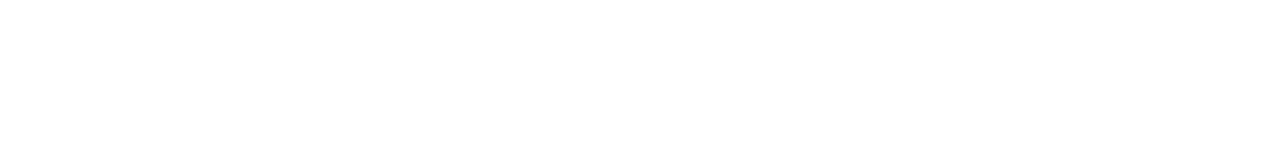
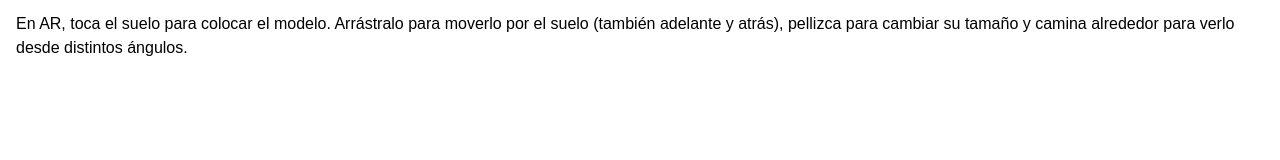
Before and after one commit to FriedrichVR/web-xr-test, a plain HTML site: page index.html in a window 1280 px wide. Drawn offline with Linux system fonts and the light colour scheme; some packages are replaced by stand-ins of ours; a script that the page names is missing.

Commit message:
Update AR button text and enhance AR help instructions in index.html

```diff
--- a/index.html
+++ b/index.html
@@ -25,6 +25,12 @@
       position: relative;
     }
 
+    .ar-help {
+      margin: 12px 16px;
+      font-family: Arial, sans-serif;
+      line-height: 1.5;
+    }
+
     #ar-button {
       display: block !important;
       width: 120px;
@@ -50,12 +56,19 @@
     shadow-intensity="2"
     touch-action="pan-y"
     ar
-    ar-modes="webxr scene-viewer quick-look"
+    ar-modes="scene-viewer quick-look webxr"
     ar-placement="floor"
+    ar-scale="auto"
     auto-rotate
   >
-    <button id="ar-button" slot="ar-button">Iniciar AR</button>
+    <button id="ar-button" slot="ar-button">Ver en mi espacio</button>
   </model-viewer>
+
+  <p class="ar-help">
+    En AR, toca el suelo para colocar el modelo. Arrástralo para moverlo por el
+    suelo (también adelante y atrás), pellizca para cambiar su tamaño y camina
+    alrededor para verlo desde distintos ángulos.
+  </p>
 
 </body>
 </html>
```
